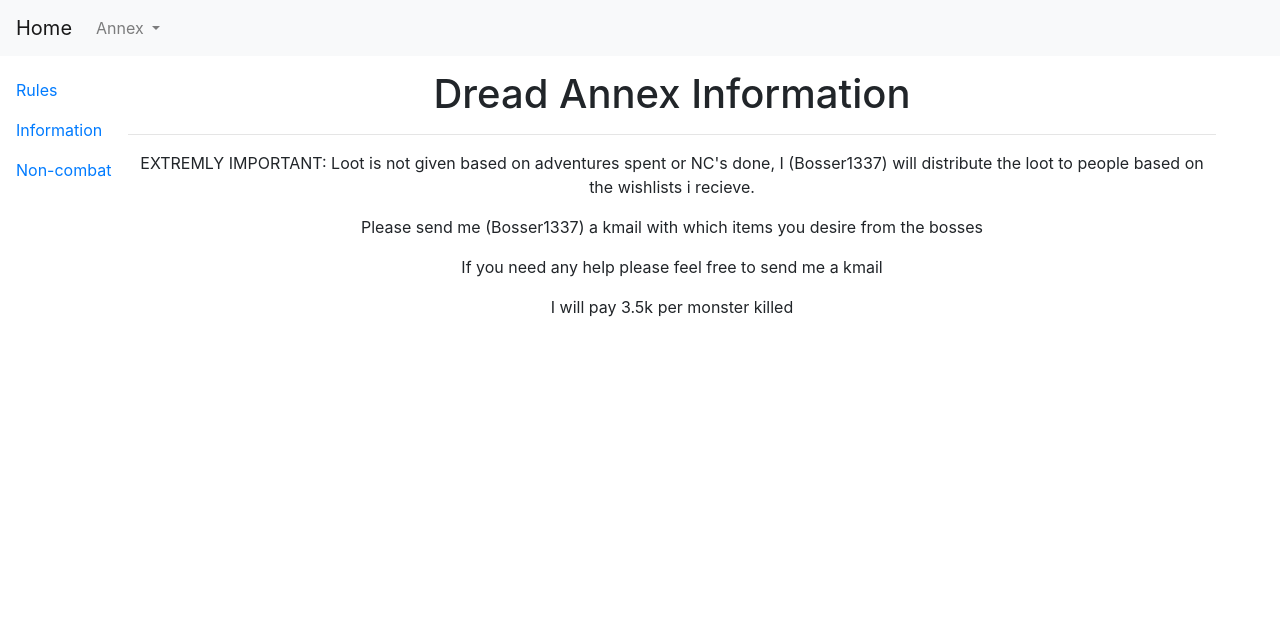
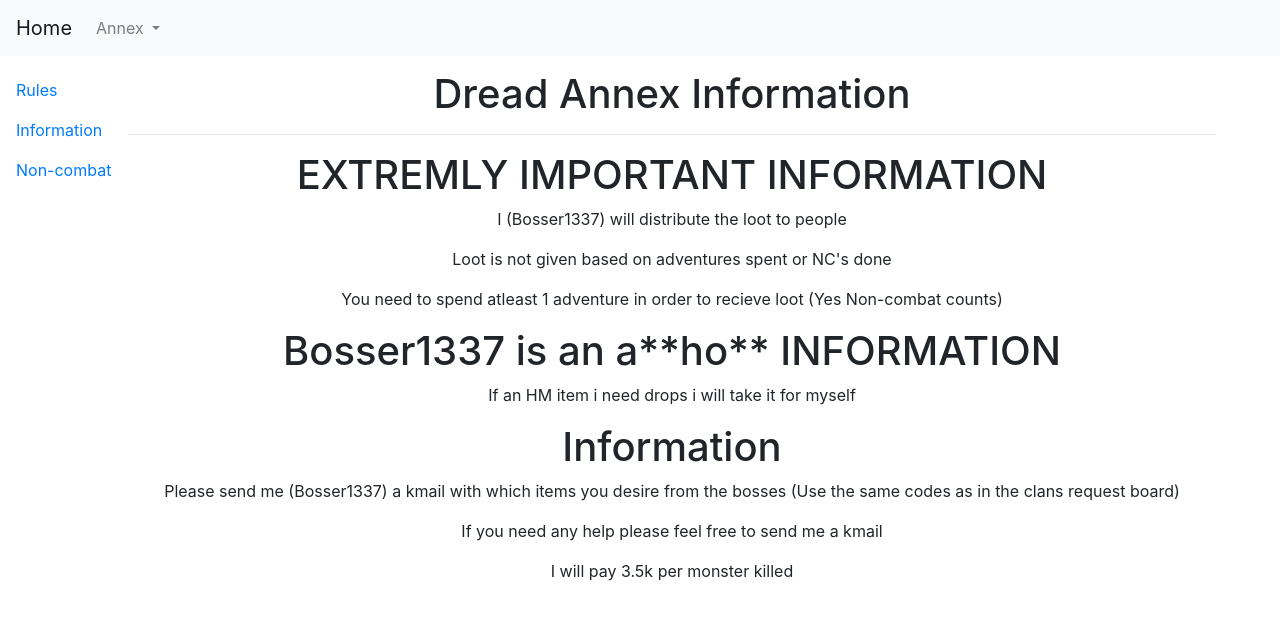
Before and after one commit to Bosser1337/KOL, a plain HTML site: page annex_dread_information.html in a window 1280 px wide. Drawn offline with nearby package versions, Linux system fonts and the light colour scheme.

Commit message:
Rule update

```diff
--- a/annex_dread_information.html
+++ b/annex_dread_information.html
@@ -51,8 +51,19 @@
     <div class="main">
       <h1 class="Page_Title">Dread Annex Information</h1>
       <hr>
-      <p>EXTREMLY IMPORTANT: Loot is not given based on adventures spent or NC's done, I (Bosser1337) will distribute the loot to people based on the wishlists i recieve.</p>
-      <p>Please send me (Bosser1337) a kmail with which items you desire from the bosses</p>
+
+
+      <h1>EXTREMLY IMPORTANT INFORMATION</h1>
+      <p>I (Bosser1337) will distribute the loot to people</p>
+      <p>Loot is not given based on adventures spent or NC's done</p>
+      <p>You need to spend atleast 1 adventure in order to recieve loot (Yes Non-combat counts)</p>
+
+
+      <h1>Bosser1337 is an a**ho** INFORMATION</h1>
+      <p>If an HM item i need drops i will take it for myself</p>
+
+      <h1>Information</h1>
+      <p>Please send me (Bosser1337) a kmail with which items you desire from the bosses (Use the same codes as in the clans request board)</p>
       <p>If you need any help please feel free to send me a kmail</p>
       <p>I will pay 3.5k per monster killed</p>
     </div>
```
